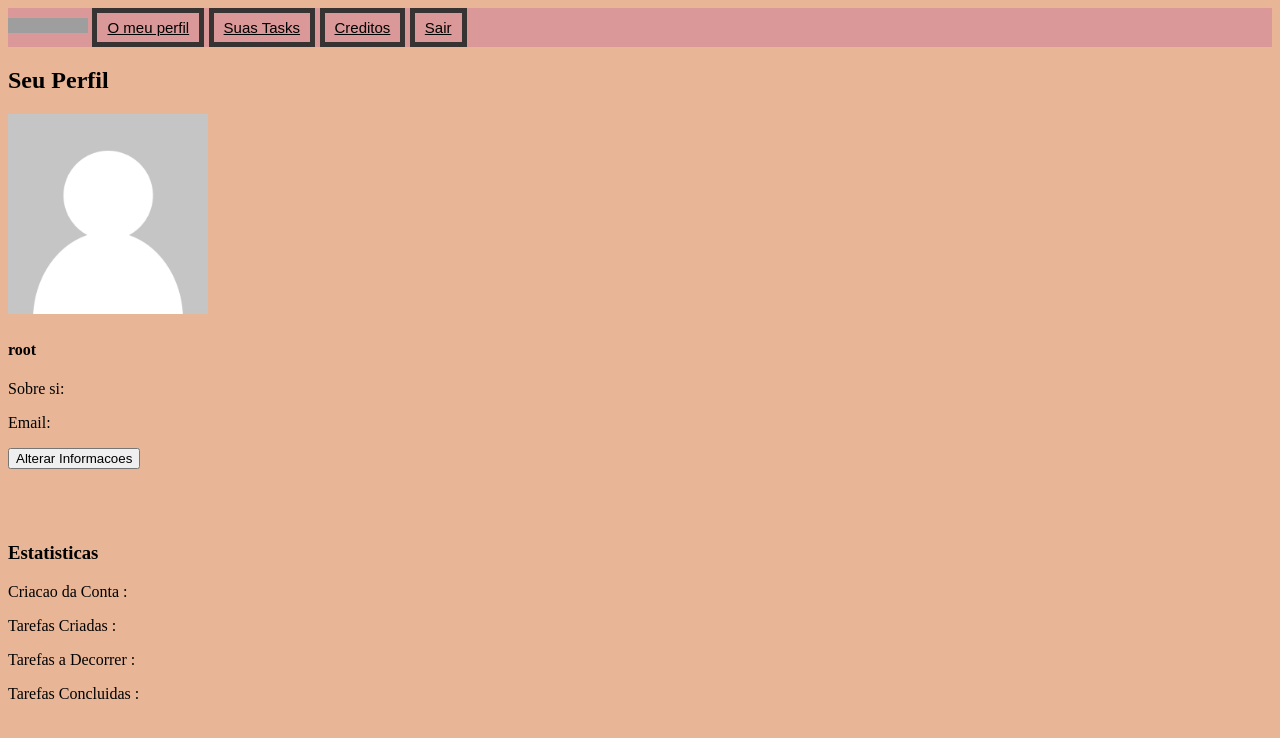
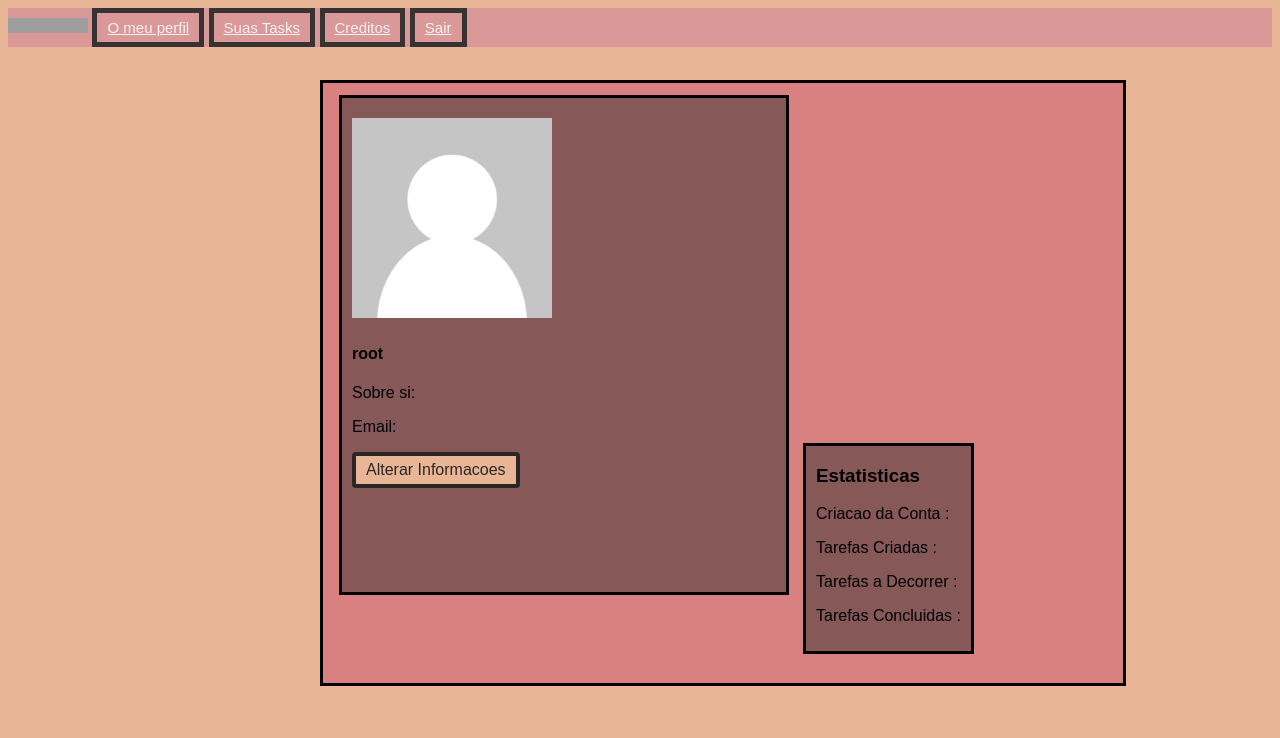
Before and after one commit to linotks52/ProjetoDIAM, a Django app: page /profile/ in a window 1280 px wide. Shown: the top 738 px of the page. Run offline with Django 4.2, Linux system fonts and the light colour scheme; a user stored in the database is signed in; data comes from the database, SQL or seed files in the repository; grey boxes are pictures that could not be loaded.

Commit message:
merge issues

```diff
--- a/djangoProject/taskmanager/models.py
+++ b/djangoProject/taskmanager/models.py
@@ -22,10 +22,10 @@ class Task(models.Model):
 
 class Utilizador(models.Model):
     user = models.OneToOneField(User, on_delete=models.CASCADE)
-    nome = models.CharField(max_length=200)
-    email = models.CharField(max_length=200)
+    nome = models.CharField(max_length=50)
+    email = models.CharField(max_length=50)
     imagem = models.ImageField(upload_to='profile_pics', blank=True, null=True)
-    descricao = models.TextField( default ="Ainda sem descricao, escreva um pouco sobre si!")
+    descricao = models.TextField( max_length=300,default ="Ainda sem descricao, escreva um pouco sobre si!")
     datadecriacao = models.DateField(auto_now_add=True)
 
 
--- a/djangoProject/taskmanager/static/taskmanager/css/mystyle.css
+++ b/djangoProject/taskmanager/static/taskmanager/css/mystyle.css
@@ -1,5 +1,20 @@
 body {
   background-color: #e8b696;
+    font-family: "Arial";
+}
+
+button{
+      display: inline-block;
+  padding: 5px 10px;
+  background-color: #e8b696;
+  color: #2a2626;
+  text-decoration: none;
+  border-radius: 4px;
+  border: 4px solid black;
+    border-color: #2a2626;
+  cursor: pointer;
+  font-size: 16px;
+
 }
 .imagens {
     border: 3px solid black;
@@ -9,7 +24,7 @@ body {
     padding: 20px 0;
    border: 3px solid black;
     text-align: center;
-    height: 250px;
+    height: 270px;
     width: 200px;
      margin-left: auto;
     margin-right: auto;
@@ -54,13 +69,14 @@ body {
 .Eliminaruser {
   display: inline-block;
   padding: 5px 10px;
-  background-color: #e8b696;
+  background-color: #b69077;
   color: white;
   text-decoration: none;
   border-radius: 4px;
   border: none;
   cursor: pointer;
   font-size: 16px;
+
 }
 
 .Createuser:hover {
@@ -87,10 +103,47 @@ body {
 
 .topo  a {
 
-  color: black;
+  color: #f2f2f2;
   font-size: 15px;
 }
 
+.perfilPrincipal{
+
+
+    background-color: #d98181;
+    border: 3px solid black;
+     height: 600px;
+    width: 800px;
+    position: absolute;
+    top: 10%;
+    left: 25%;
+}
+
+.Informacaopessoal{
+    box-sizing: border-box;
+    border: 3px solid black;
+     background-color: #865858;
+    position: absolute;
+    left: 2%;
+    top: 2%;
+    padding-left : 10px;
+    padding-right : 10px;
+    padding-bottom : 10px;
+    height: 500px;
+    width: 450px;
+}
+
+.estatisticas{
+    border: 3px solid black;
+     background-color: #865858;
+    position: absolute;
+    left: 60%;
+    top: 60%;
+    padding-left : 10px;
+    padding-right : 10px;
+    padding-bottom : 10px;
+
+}
 .pagination {
   margin-bottom: 20px;
 }
--- a/djangoProject/taskmanager/templates/taskmanager/Creditos.html
+++ b/djangoProject/taskmanager/templates/taskmanager/Creditos.html
@@ -71,4 +71,4 @@ informações dos users.
 
 
 
-{% endblock %}
+ {% endblock %}
--- a/djangoProject/taskmanager/templates/taskmanager/edit_profile.html
+++ b/djangoProject/taskmanager/templates/taskmanager/edit_profile.html
@@ -10,7 +10,7 @@
   <h2>Alterar Perfil</h2>
   <form method="POST" action="{% url 'taskmanager:edit_profile' %}" enctype="multipart/form-data">
     {% csrf_token %}
-    Imagem: {{ form.imagem }}
+    Imagem: {{ form.imagem  }}
       <br>
     Nome:  {{ form.nome }}
       <br>
--- a/djangoProject/taskmanager/templates/taskmanager/login.html
+++ b/djangoProject/taskmanager/templates/taskmanager/login.html
@@ -15,7 +15,7 @@
             <input type="text" name="username" placeholder="Username">
             <input type="password" name="password" placeholder="Senha">
                 <p></p>
-            <input type="submit" value="Login" />
+            <input type="submit"  class ="Eliminaruser" value="Login" />
             </form>
 
 
--- a/djangoProject/taskmanager/templates/taskmanager/profile.html
+++ b/djangoProject/taskmanager/templates/taskmanager/profile.html
@@ -8,8 +8,10 @@
 
 {% block content %}
 
+    <div class="perfilPrincipal">
 
-    <h2>Seu Perfil</h2>
+
+        <div class="Informacaopessoal">
         {% if user.utilizador.imagem %}
     <h2><img class="imagens" src="{{ request.user.utilizador.imagem.url }}" alt="{{ request.user.utilizador.nome }}'s profile picture" width="200" height="200"></h2>
         {% else %}
@@ -23,15 +25,20 @@
 
     <button onclick="window.location='edit_profile/';">Alterar Informacoes</button>
 
+        </div>
+
     <br></br>
     <br></br>
+
+    <div class="estatisticas">
 
     <h3>Estatisticas</h3>
     <p>Criacao da Conta : {{ request.user.utilizador.datadecriacao }}</p>
     <p>Tarefas Criadas : {{ request.user.utilizador.tarefascriadas}}</p>
     <p>Tarefas a Decorrer : {{ request.user.utilizador.tarefasadecorrer }}</p>
     <p>Tarefas Concluidas : {{ request.user.utilizador.tarefasconcluidas }}</p>
+        </div>
 
-
+    </div>
 
 {% endblock %}
--- a/djangoProject/taskmanager/templates/taskmanager/signup.html
+++ b/djangoProject/taskmanager/templates/taskmanager/signup.html
@@ -25,7 +25,7 @@
             <input type="password" name="password" placeholder="Senha">
             <br>
             <br>
-            <input type="submit" value="Criar" />
+            <input type="submit" class ="Eliminaruser" value="Criar" />
             <br>
             <br>
         </form>
--- a/djangoProject/taskmanager/views.py
+++ b/djangoProject/taskmanager/views.py
@@ -1,5 +1,4 @@
 # views.py
-from django.core.paginator import Paginator
 from django.shortcuts import redirect
 from django.shortcuts import render
 from django.http import HttpResponseRedirect
@@ -15,15 +14,9 @@ from .forms import TaskForm, UtilizadorForm, UserForm
 
 @login_required(login_url='/taskmanager/')
 def task_list(request):
-    items = Task.objects.filter(user=request.user)
-    items_per_page = 5
-    paginator = Paginator(items, items_per_page)
-    page_number = request.GET.get('page')
-    page_obj = paginator.get_page(page_number)
-    context = {
-        'page_obj': page_obj
-    }
-    return render(request, 'taskmanager/task_list.html', context)
+    tasks = Task.objects.filter(user=request.user)
+    return render(request, 'taskmanager/task_list.html', {'tasks': tasks})
+
 
 @login_required(login_url='/taskmanager/')
 def create_task(request):
@@ -148,6 +141,7 @@ def edit_user(request, utilizador_id):
             return redirect('taskmanager:user_list')
     else:
         form = UserForm(instance=utilizador)
+    print(utilizador)
     return render(request, 'taskmanager/edit_user.html', {'form': form, 'utilizador': utilizador})
 
 @login_required(login_url='/taskmanager/')
@@ -166,16 +160,3 @@ def multiple_delete_users(request, ids):
 
 def creditos(request):
     return render(request, 'taskmanager/creditos.html')
-
-@login_required(login_url='/taskmanager/')
-def users_tasks(request, utilizador_id):
-    user = User.objects.get(id=utilizador_id)
-    items = Task.objects.filter(user=user)
-    items_per_page = 5
-    paginator = Paginator(items, items_per_page)
-    page_number = request.GET.get('page')
-    page_obj = paginator.get_page(page_number)
-    context = {
-        'page_obj': page_obj
-    }
-    return render(request, 'taskmanager/task_list.html', context)
```
Also changed, not shown: djangoProject/taskmanager/static/taskmanager/javascript/confirm.js (deleted, +0 -14 lines), djangoProject/taskmanager/static/taskmanager/javascript/tasks.js (+1 -33 lines), djangoProject/taskmanager/templates/taskmanager/edit_task.html (+10 -2 lines), djangoProject/taskmanager/templates/taskmanager/edit_user.html (+10 -3 lines), djangoProject/taskmanager/templates/taskmanager/task_list.html (+4 -26 lines), djangoProject/media/profile_pics/5Jxy_2maLyW9.gif (added), djangoProject/taskmanager/migrations/0011_alter_utilizador_descricao_alter_utilizador_email_and_more.py (added), djangoProject/taskmanager/migrations/0012_alter_utilizador_descricao_alter_utilizador_email_and_more.py (added).
